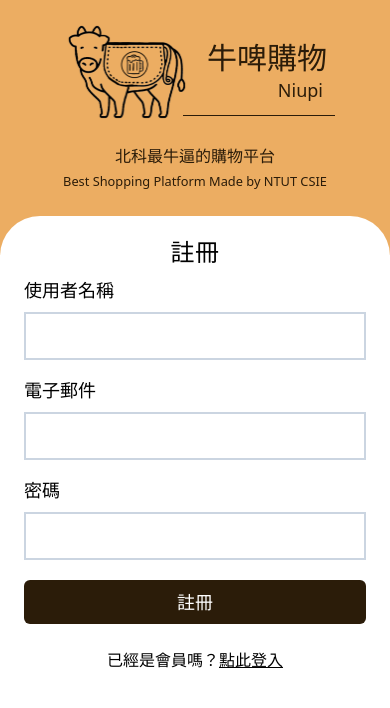
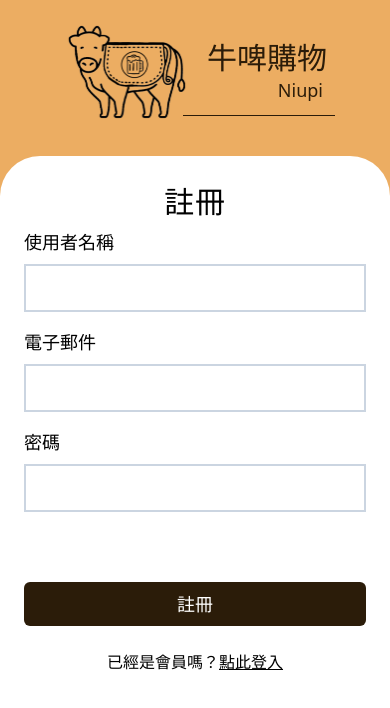
Before and after one commit to justYu2001/niupi, a Next.js app: page /signup in a window 390 px wide. Shown: the top 708 px of the page. Built offline with nearby package versions, Linux system fonts and the light colour scheme.

Commit message:
fix: sign up page moblie layout

```diff
--- a/src/pages/signup.tsx
+++ b/src/pages/signup.tsx
@@ -18,7 +18,7 @@ const SignUp: NextPage = () => {
                             <Logo />
                         </a>
                     </Link>
-                    <div className="text-center text-black">
+                    <div className="hidden text-center text-black">
                         <p className="md:text-2xl">北科最牛逼的購物平台</p>
                         <small className="md:text-lg">
                             Best Shopping Platform Made by NTUT CSIE
@@ -26,7 +26,7 @@ const SignUp: NextPage = () => {
                     </div>
                 </header>
 
-                <main className="mt-6 flex-1 rounded-t-[2.5rem] bg-white py-5 px-6 md:m-0 md:flex md:flex-col md:justify-center md:rounded-none md:p-0">
+                <main className="mt-3 flex-1 rounded-t-[2.5rem] bg-white py-5 px-6 md:m-0 md:flex md:flex-col md:justify-center md:rounded-none md:p-0">
                     <div className="md:px-40">
                         <Form />
                         <Link href="/signin">
@@ -67,13 +67,16 @@ function Logo() {
 function Form() {
     return (
         <>
-            <h2 className="text-center text-2xl font-medium tracking-wide md:text-3xl">
+            <h2 className="mt-2 text-center text-3xl font-medium tracking-wide">
                 註冊
             </h2>
             <form action="" className="flex flex-col pb-2">
-                <Input id="username" filedName="使用者名稱" />
-                <Input id="email" filedName="電子郵件" />
-                <Input id="password" filedName="密碼" />
+                <div className="flex flex-col">
+                    <Input id="username" filedName="使用者名稱" />
+                    <Input id="email" filedName="電子郵件" />
+                    <Input id="password" filedName="密碼" />
+                    <p className="mb-7 mt-1.5 h-4 text-lg text-red-500"></p>
+                </div>
                 <button
                     type="submit"
                     className="my-3 rounded-md bg-black py-2 text-lg text-white md:my-6"
```
